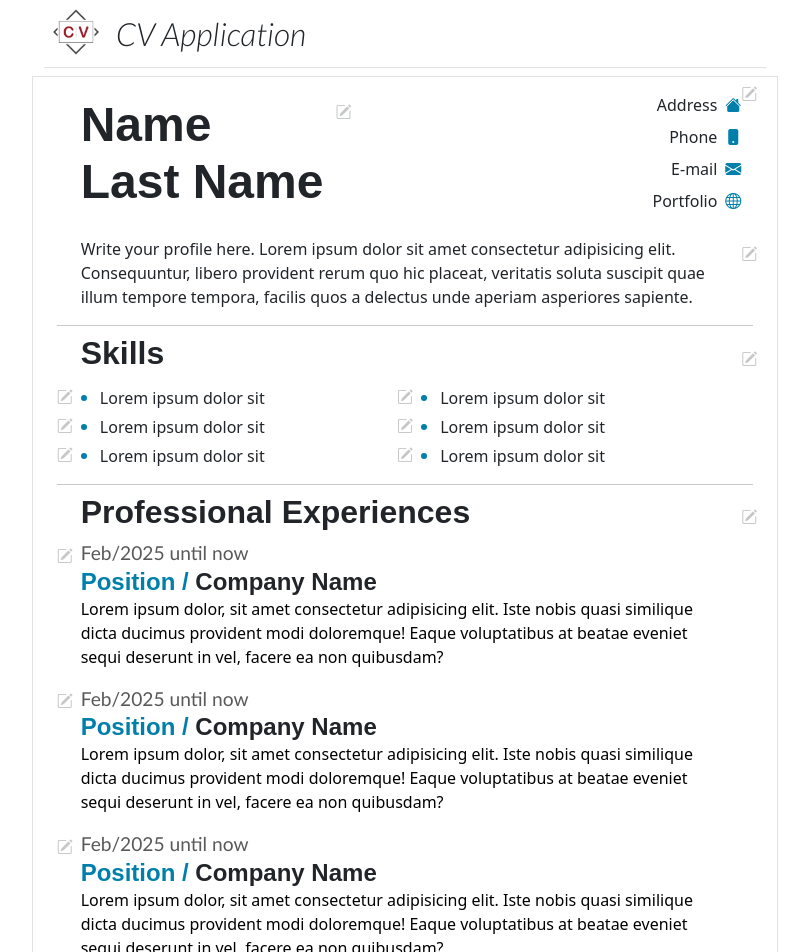
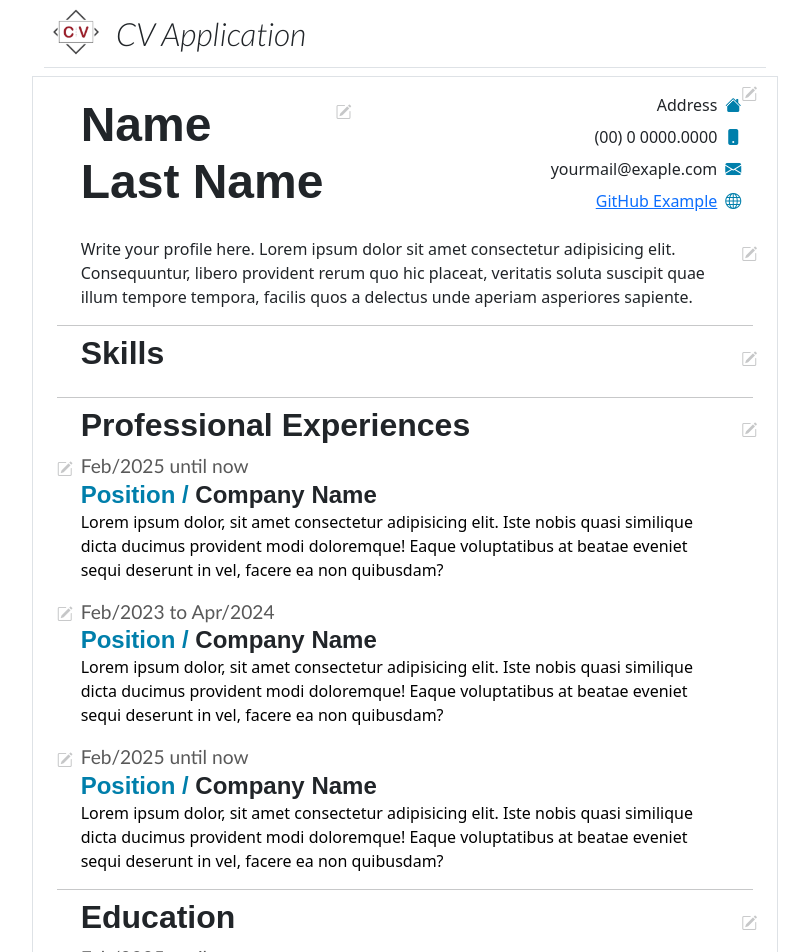
Before and after one commit to asaks84/cv-application, a React (Vite) app: page / in a window 1280 px wide. Shown: the top 952 px of the page, without its empty margins (235-1044 px from the left). Built offline with nearby package versions, Linux system fonts and the light colour scheme; a web font is replaced by a local one.

Commit message:
layout finished and basicInfo and abilities add / edit items done

```diff
--- a/src/App.css
+++ b/src/App.css
@@ -2,11 +2,7 @@
 @import url('./edit.scss');
 
 #root {
-  display: flex;
-  flex-direction: column;
-  align-items: center;
-  justify-content: center;
-  text-align: center;
+
 }
 
 .logo {
@@ -89,10 +85,13 @@ span.position{
   color: #007FAB;
 }
 
+.grid2 {grid-template-columns: repeat(2, 1fr); /* 2 colunas iguais */}
+
+.grid1 {grid-template-columns: repeat(1, 1fr); }
+
 .grid-list {
   margin-top: 1rem;
   display: grid;
-  grid-template-columns: repeat(2, 1fr); /* 2 colunas iguais */
   column-gap: 2rem;
   padding: 0;
   /* list-style-type: circle; */
--- a/src/App.jsx
+++ b/src/App.jsx
@@ -3,7 +3,8 @@ import Main from './Components/Main'
 import Footer from './Components/Footer'
 
 import './App.css'
-import 'bootstrap/dist/css/bootstrap.min.css';
+import "bootstrap/dist/css/bootstrap.min.css";
+import "bootstrap/dist/js/bootstrap.bundle.min"; // Importa os scripts do Bootstrap
 import "bootstrap-icons/font/bootstrap-icons.css";
 
 
--- a/src/Components/Elements/EditBtn.jsx
+++ b/src/Components/Elements/EditBtn.jsx
@@ -1,16 +1,19 @@
-function EditBtn({ specClass }) {
+function EditBtn({ specClass, onClick, modalName }) {
 
   const basicClasses = 'opacity-25 bi bi-pencil-square fs-6 position-absolute pb-3 edit';
   const Classes = specClass ? `${specClass}  ${basicClasses}` : basicClasses
-
 
   return (
     <>
       <i
         className={Classes}
-        ></i>
+        onClick={onClick}
+        data-bs-toggle="modal"
+        data-bs-target={modalName}>
+      </i>
     </>
-  )
+
+  );
 }
 
-export default EditBtn
+export default EditBtn;
--- a/src/Components/Infos/Abilities.jsx
+++ b/src/Components/Infos/Abilities.jsx
@@ -1,14 +1,92 @@
+import { useState } from 'react';
 import EditBtn from '../Elements/EditBtn'
 import Lists from './Lists'
 
-function Abilities(){
+function Abilities({ title, listStyle }) {
 
-  return(
+  const [item, setItem] = useState([]);
+  const [newItem, setNewItem] = useState('');
+  const [editItemId, setEditItemId] = useState(null);
+
+  const addItem = () => {
+
+    if (newItem.trim() !== '') {
+      setItem([...item, { id: crypto.randomUUID(), text: newItem }]) // add newItem into a copy of the item array
+      setNewItem('');
+    }
+  }
+
+  const openEditModal = (item) => {
+    setEditItemId(item.id); // Define o ID do item a ser editado
+    setNewItem(item.text);  // Preenche o input com o texto do item
+  };
+
+  const resetInput = () => {
+    setNewItem('');
+    setEditItemId(null);
+  };
+
+  const updateItem = () => {
+    if (newItem.trim() !== '') {
+      setItem(item.map((item) =>
+        item.id === editItemId ? { ...item, text: newItem } : item
+      ));
+      setNewItem('');
+      setEditItemId(null);
+      document.getElementById('closeModalBtn').click(); // Fecha o modal
+    }
+  };
+
+  return (
+    <>
     <div className='position-relative'>
-      <h2 className='mt-n2 fw-bold'>Skills</h2>
-      <Lists />
-      <EditBtn />
+      <h2 className='mt-n2 fw-bold'>{title}</h2>
+      <Lists specClass={listStyle} item={item} openEditModal={openEditModal} />
+      <EditBtn
+        modalName={"#addItemModal"}  // Passando corretamente o modalName
+        onClick={() => openEditModal()}  // Abre o modal e configura o item
+      />
     </div>
+
+    {/* Modal Bootstrap */}
+    <div className="modal fade" id="addItemModal" tabIndex="-1" aria-hidden="true">
+        <div className="modal-dialog modal-dialog-centered">
+          <div className="modal-content">
+            <div className="modal-header">
+              <h5 className="modal-title">{editItemId ? "Edit Item" : "Add New Item"}</h5>
+              <button type="button" className="btn-close" data-bs-dismiss="modal" aria-label="Close"></button>
+            </div>
+            <div className="modal-body">
+
+              <input
+                type="text"
+                className="form-control"
+                value={newItem}
+                onChange={(e) => setNewItem(e.target.value)}
+                placeholder="Digite o item"
+              />
+
+            </div>
+            <div className="modal-footer">
+              <button
+                type="button"
+                className="btn btn-secondary"
+                data-bs-dismiss="modal"
+                id="closeModalBtn"
+                onClick={resetInput}
+                >Close</button>
+              <button
+                type="button"
+                className={`btn ${editItemId ? 'btn-warning' : 'btn-primary'}`}
+                onClick={editItemId ? updateItem : addItem}
+              >
+                {editItemId ? "Edit" : "Add"}
+              </button>
+            </div>
+          </div>
+        </div>
+      </div>
+    </>
   )
 }
 
--- a/src/Components/Infos/BasicInfo.jsx
+++ b/src/Components/Infos/BasicInfo.jsx
@@ -1,30 +1,162 @@
+import { useState } from 'react'
 import EditBtn from '../Elements/EditBtn'
 
 function BasicInfo() {
 
-  return (
+  const [info, setInfo] = useState({
+    address: 'Address',
+    phone: '(00) 0 0000.0000',
+    email: 'yourmail@exaple.com',
+    portfolio: {
+      text: 'GitHub Example',
+      link: 'https://github.com/asaks84/cv-application/'
+    }
+  })
+
+  const handleInfo = (e) => {
+
+    const { name, value } = e.target;
+
+    setInfo((prev) => {
+      if (name.includes('portfolio')) {
+        return {
+          ...prev,
+          portfolio: {
+            ...prev.portfolio,
+            [name.split(".")[1]]: value,
+          },
+        };
+      }
+
+      return {
+        ...prev,
+        [name]: value,
+      }
+  })
+
+}
+
+return (
+  <>
     <div className="col basicInfo d-flex flex-row justify-content-end align-items-stretch position-relative p-0">
       <ul className='list-unstyled d-flex flex-column gap-2 text-end pt-3'>
         <li>
-          Address
+          {info.address}
           <i className='bi bi-house-fill'> </i>
         </li>
         <li>
-          Phone
+          {info.phone}
           <i className='bi bi-phone-fill'> </i>
         </li>
         <li>
-          E-mail
+          {info.email}
           <i className='bi bi-envelope-fill'> </i>
         </li>
         <li>
-          Portfolio
+          <a href={info.portfolio.link}>{info.portfolio.text}</a>
           <i className='bi bi-globe'></i>
         </li>
       </ul>
-      <EditBtn />
+      <EditBtn modalName={'#basicInfoModal'} />
+
+      {/* Modal Bootstrap */}
+      <div className="modal fade" id="basicInfoModal" tabIndex="-1" aria-hidden="true">
+        <div className="modal-dialog modal-dialog-centered">
+          <div className="modal-content">
+            <div className="modal-header">
+              <h5 className="modal-title">Edit Item</h5>
+              <button type="button" className="btn-close" data-bs-dismiss="modal" aria-label="Close"></button>
+            </div>
+            <div className="modal-body">
+
+              <div className="input-group mb-3">
+                <span className="input-group-text bi bi-house-fill"></span>
+                <input
+                  name='address'
+                  type="text"
+                  className="form-control"
+                  aria-label="Address"
+                  aria-describedby="basic-addon1"
+                  value={info.address}
+                  onChange={handleInfo}
+                  placeholder="Your Address"
+                />
+              </div>
+
+              <div className="input-group mb-3">
+                <span className="input-group-text bi bi-phone-fill"></span>
+                <input
+                  name='phone'
+                  type="text"
+                  className="form-control"
+                  aria-label="Address"
+                  aria-describedby="basic-addon1"
+                  value={info.phone}
+                  onChange={handleInfo}
+                  placeholder="Your Address"
+                />
+              </div>
+
+              <div className="input-group mb-3">
+                <span className="input-group-text bi bi-envelope-fill"></span>
+                <input
+                  name='email'
+                  type="text"
+                  className="form-control"
+                  aria-label="Address"
+                  aria-describedby="basic-addon1"
+                  value={info.email}
+                  onChange={handleInfo}
+                  placeholder="Your Address"
+                />
+              </div>
+
+              <div className="input-group mb-3">
+                <span className="input-group-text bi bi-globe"></span>
+                <input
+                  name='portfolio.text'
+                  type="text"
+                  className="form-control"
+                  aria-label="Address"
+                  aria-describedby="basic-addon1"
+                  value={info.portfolio.text}
+                  onChange={handleInfo}
+                  placeholder="Homepage"
+                />
+              </div>
+
+              <div className="input-group mb-3">
+                <span className="input-group-text">Link</span>
+                <input
+                  name='portfolio.link'
+                  type="text"
+                  className="form-control"
+                  aria-label="Address"
+                  aria-describedby="basic-addon1"
+                  value={info.portfolio.link}
+                  onChange={handleInfo}
+                  placeholder="(00) 00000.0000"
+                />
+              </div>
+
+            </div>
+            <div className="modal-footer">
+              <button
+                type="button"
+                className="btn btn-secondary"
+                data-bs-dismiss="modal"
+                id="closeModalBtn"
+              >Close</button>
+            </div>
+          </div>
+        </div>
+      </div>
+
     </div>
-  )
+
+
+  </>
+)
 }
 
 export default BasicInfo
--- /dev/null
+++ b/src/Components/Infos/DataInfo.jsx
@@ -0,0 +1,15 @@
+import EditBtn from '../Elements/EditBtn'
+
+function DataInfo({ date, company, position, description }) {
+
+  return (
+    <div className="position-relative mt-1">
+      <p className="date mb-0">{date}</p>
+      <h4 className='fw-bold mb-0'><span className='position'>{position} /</span> {company}</h4>
+      <p className="desciption text-black">{description}</p>
+      <EditBtn specClass={'start-n1'} />
+    </div>
+  )
+}
+
+export default DataInfo
--- a/src/Components/Infos/Experiemces.jsx
+++ b/src/Components/Infos/Experiemces.jsx
@@ -1,16 +1,31 @@
 import EditBtn from '../Elements/EditBtn'
-import JobInfo from './JobInfo'
+import DataInfo from './DataInfo'
 
-function Experiences(){
+function Experiences({ title }){
 
   return (
     <div id='experience' className="position-relative">
-      <h2 className='mt-n2 fw-bold'>Professional Experiences</h2>
+      <h2 className='mt-n2 fw-bold'>{title}</h2>
       <EditBtn />
 
-      <JobInfo />
-      <JobInfo />
-      <JobInfo />
+      <DataInfo
+        date={'Feb/2025 until now'}
+        company={'Company Name'}
+        position={'Position'}
+        description={'Lorem ipsum dolor, sit amet consectetur adipisicing elit. Iste nobis quasi similique dicta ducimus provident modi doloremque! Eaque voluptatibus at beatae eveniet sequi deserunt in vel, facere ea non quibusdam?'}
+      />
+      <DataInfo
+        date={'Feb/2023 to Apr/2024'}
+        company={'Company Name'}
+        position={'Position'}
+        description={'Lorem ipsum dolor, sit amet consectetur adipisicing elit. Iste nobis quasi similique dicta ducimus provident modi doloremque! Eaque voluptatibus at beatae eveniet sequi deserunt in vel, facere ea non quibusdam?'}
+      />
+      <DataInfo
+        date={'Feb/2025 until now'}
+        company={'Company Name'}
+        position={'Position'}
+        description={'Lorem ipsum dolor, sit amet consectetur adipisicing elit. Iste nobis quasi similique dicta ducimus provident modi doloremque! Eaque voluptatibus at beatae eveniet sequi deserunt in vel, facere ea non quibusdam?'}
+      />
     </div>
   )
 }
--- a/src/Components/Infos/JobInfo.jsx
+++ /dev/null
@@ -1,15 +0,0 @@
-import EditBtn from '../Elements/EditBtn'
-
-function JobInfo(){
-
-  return (
-    <div className="position-relative mt-1">
-        <p className="date mb-0">Feb/2025 until now</p>
-        <h4 className='fw-bold mb-0'><span className='position'>Position /</span> Company Name</h4>
-        <p className="desciption text-black">Lorem ipsum dolor, sit amet consectetur adipisicing elit. Iste nobis quasi similique dicta ducimus provident modi doloremque! Eaque voluptatibus at beatae eveniet sequi deserunt in vel, facere ea non quibusdam?</p>
-        <EditBtn specClass={'start-n1'}/>
-      </div>
-  )
-}
-
-export default JobInfo
--- a/src/Components/Infos/Lists.jsx
+++ b/src/Components/Infos/Lists.jsx
@@ -1,28 +1,31 @@
 import EditBtn from '../Elements/EditBtn';
 
-function Lists(){
+function Lists({ specClass, item, openEditModal }) {
+
+
+
+  const basicClasses = 'grid-list mt-0';
+  const Classes = specClass ? `${specClass}  ${basicClasses}` : basicClasses;
 
   return (
-    <ul className='grid-list mt-0'>
-        <li className='position-relative'>
-          Lorem ipsum dolor sit
-        <EditBtn specClass='start-n2'/></li>
-        <li className='position-relative'>
-          Lorem ipsum dolor sit
-        <EditBtn specClass='start-n2'/></li>
-        <li className='position-relative'>
-          Lorem ipsum dolor sit
-        <EditBtn specClass='start-n2'/></li>
-        <li className='position-relative'>
-          Lorem ipsum dolor sit
-        <EditBtn specClass='start-n2'/></li>
-        <li className='position-relative'>
-          Lorem ipsum dolor sit
-        <EditBtn specClass='start-n2'/></li>
-        <li className='position-relative'>
-          Lorem ipsum dolor sit
-        <EditBtn specClass='start-n2'/></li>
+    <>
+      <ul className={Classes}>
+
+        {item.map((content) => (
+          <li key={content.id} className='position-relative'>
+            {content.text}
+
+            <EditBtn
+              specClass="start-n2"
+              modalName={"#addItemModal"}  // Passando corretamente o modalName
+              onClick={() => openEditModal(content)}  // Abre o modal e configura o item
+            />
+          </li>
+        ))}
+
       </ul>
+
+    </>
   )
 }
 
--- a/src/Components/Main.jsx
+++ b/src/Components/Main.jsx
@@ -19,17 +19,26 @@ function Main() {
         <hr className='w-100' />
 
         <div className="row text-start">
-          <Abilities />
+          <Abilities title={'Skills'} listStyle={'grid2'} />
         </div>
 
         <hr className='w-100' />
 
         <div className="row text-start">
-          <Experiences />
+          <Experiences title={'Professional Experiences'} />
         </div>
 
         <hr className='w-100' />
 
+        <div className="row text-start">
+          <Experiences title={'Education'} />
+        </div>
+
+        <hr className='w-100' />
+
+        <div className="row text-start">
+          <Abilities title={'Languages'} listStyle={'grid1'} />
+        </div>
 
       </div>
     </>
--- a/src/index.css
+++ b/src/index.css
@@ -26,7 +26,6 @@ a:hover {
 body {
   margin: 0;
   align-items: start;
-  min-width: 100vw;
   min-height: 100vh;
 }
 
```
